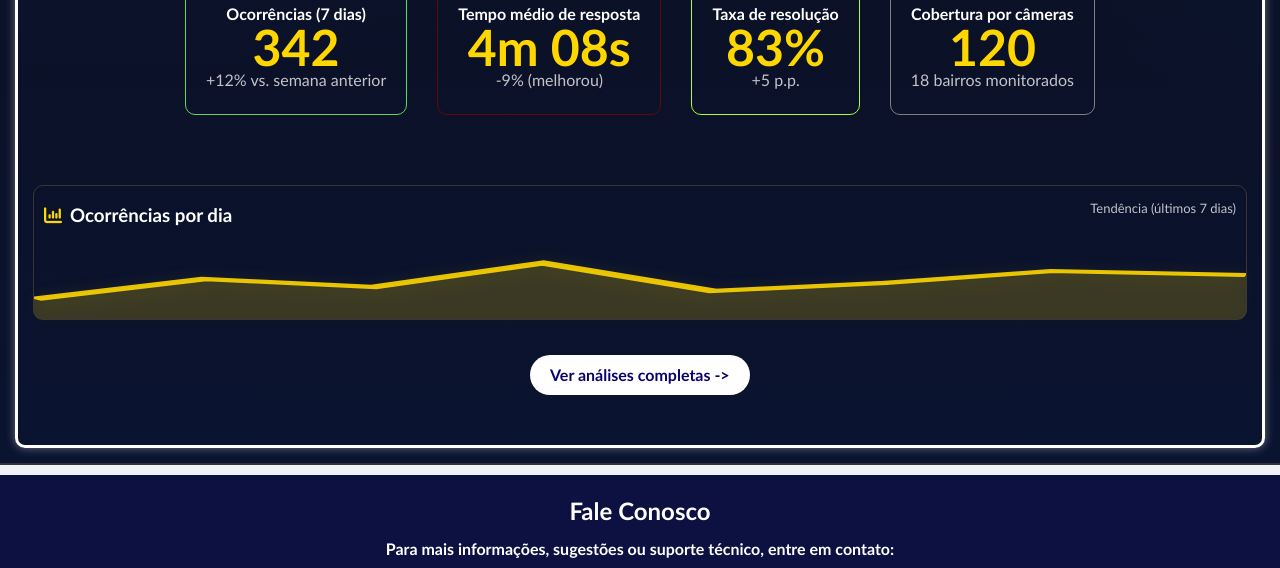
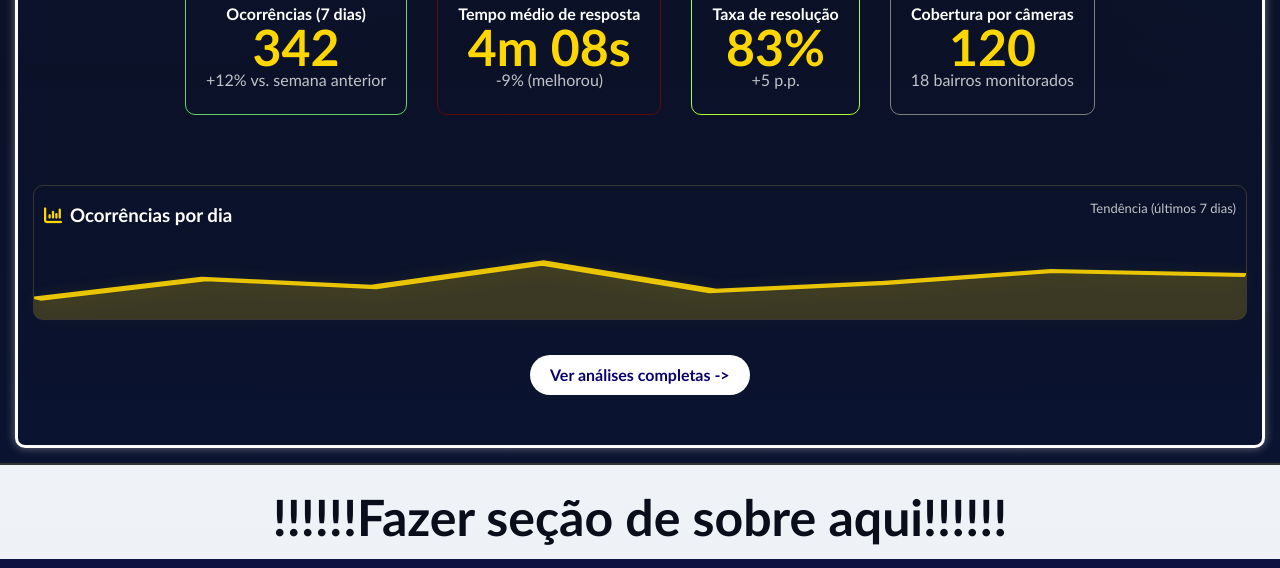
Before and after one commit to Dani3773/SSP, a plain HTML site: page src/front-end/pages/index.html in a window 1280 px wide. Shown: the part 3448-4016 px from the top of the page. Drawn offline with nearby package versions, Linux system fonts and the light colour scheme.

Commit message:
Add placeholder for 'Sobre' section in index.html

```diff
--- a/src/front-end/pages/index.html
+++ b/src/front-end/pages/index.html
@@ -516,7 +516,9 @@
 <!--             Sobre              -->
 <!-- ============================== -->
 
-
+<br>
+<h1>!!!!!!Fazer seção de sobre aqui!!!!!!</h1>
+<br>
 
 
 <!-- ============================== -->
```
